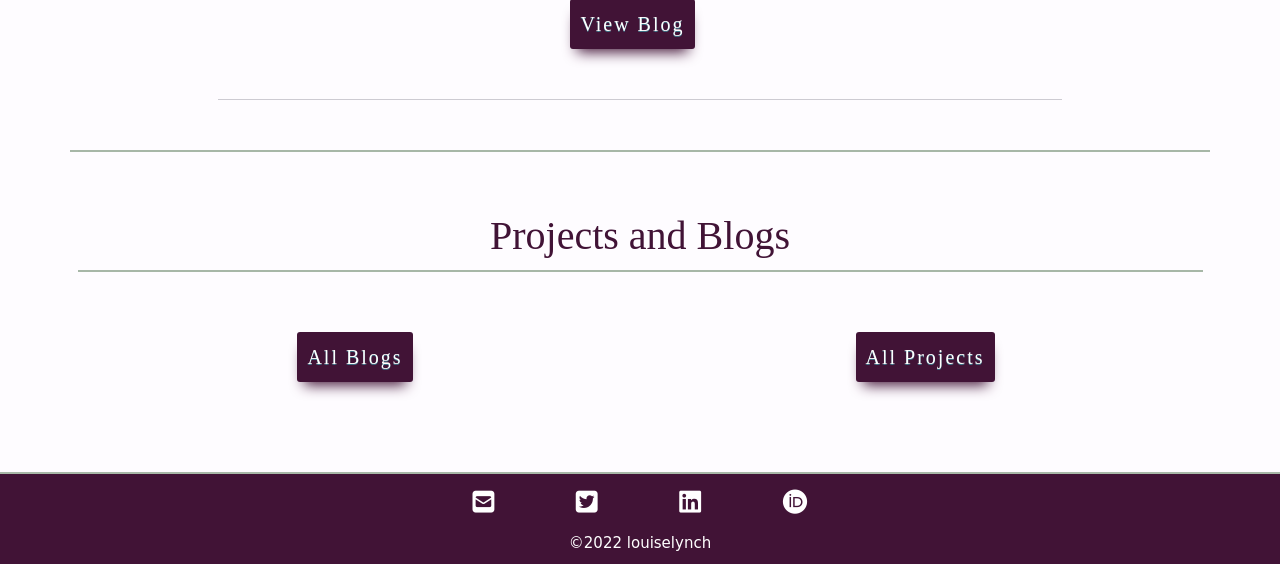
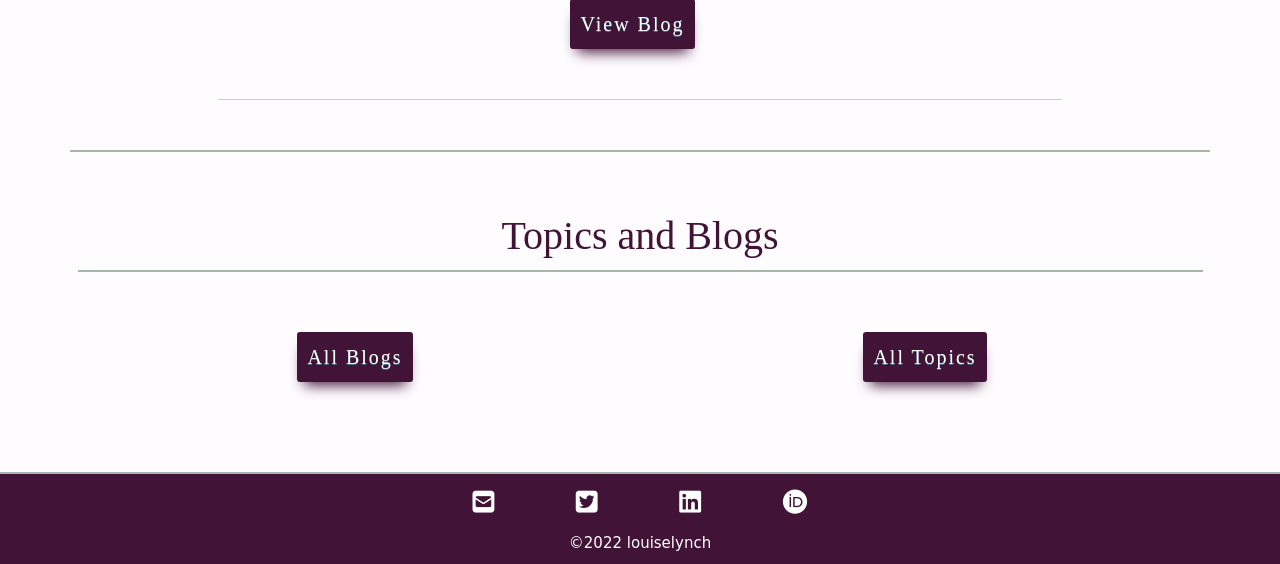
Before and after one commit to sam-timmins/l-lynch-blog, a Django app: page / in a window 1280 px wide. Shown: the part 846-1410 px from the top of the page. Run offline with Django 3.2, Linux system fonts and the light colour scheme; data that the repository does not hold is empty; some libraries are stand-ins or nearby versions; some web fonts are replaced.

Commit message:
Change projects to topics on frontend

```diff
--- a/blog/urls.py
+++ b/blog/urls.py
@@ -21,7 +21,7 @@ from django.conf.urls.static import static
 urlpatterns = [
     path('admin/', admin.site.urls),
     path('', include('home.urls')),
-    path('projects/', include('projects.urls')),
+    path('topics/', include('projects.urls')),
     path('blogs/', include('blogs.urls')),
     path('contact/', include('contact.urls')),
 ] + static(settings.MEDIA_URL, document_root=settings.MEDIA_ROOT)
--- a/home/templates/home/index.html
+++ b/home/templates/home/index.html
@@ -76,7 +76,7 @@ Homepage
 <section class="container my-5 mx-auto links-container border-top-olive text-center">
     <div class="row my-5">
         <div class="col-12">
-            <h3 class="header-text text-lg text-purple my-5 pb-3 text-center border-bottom-olive w-100">Projects and
+            <h3 class="header-text text-lg text-purple my-5 pb-3 text-center border-bottom-olive w-100">Topics and
                 Blogs</h3>
         </div>
         <div class="col-12 col-md-6">
@@ -86,9 +86,9 @@ Homepage
             </a>
         </div>
         <div class="col-12 col-md-6">
-            <a href="{% url 'projects' %}"
+            <a href="{% url 'topics' %}"
                 class="button background-purple text-white text-sm header-text fw-light p-3 letter-spacing2 my-5">
-                All Projects
+                All Topics
             </a>
         </div>
     </div>
--- a/projects/templates/projects/projects.html
+++ b/projects/templates/projects/projects.html
@@ -14,7 +14,7 @@ Projects
 <div class="col-12">
     <h1
         class="text-lg text-dark-blue text-header header-text text-center mb-5 py-5 letter-spacing2 border-bottom-olive">
-        Projects
+        Topics
     </h1>
 
     <p class="text-dark-green p-3 p-md-5 text-sm text-center text-lg-start">
@@ -46,7 +46,7 @@ Projects
                             <div class="col-12 text-center">
                                 <a href="{% url 'project_details' project.slug %}"
                                 class="button background-purple text-white text-sm header-text fw-light p-3 letter-spacing2 my-5">
-                                View Project
+                                View Topic
                             </a>
                             </div>
                         </div>
--- a/projects/urls.py
+++ b/projects/urls.py
@@ -2,7 +2,7 @@ from django.urls import path
 from . import views
 
 urlpatterns = [
-    path('', views.projects, name='projects'),
+    path('', views.projects, name='topics'),
     path(
         '<slug:project_slug>/',
         views.project_details,
--- a/templates/components/navbar.html
+++ b/templates/components/navbar.html
@@ -21,9 +21,9 @@
             <ul class="navbar-nav ms-auto p-5 p-lg-0 background-purple">
 
                 <li class="nav-item me-lg-3 me-xl-5 my-3 my-lg-0">
-                    <a class="nav-link text-sm text-white text-center p-3 rounded-3 {% if '/projects/' in request.path %}active{% endif %}" href="{% url 'projects' %}"
+                    <a class="nav-link text-sm text-white text-center p-3 rounded-3 {% if '/topics/' in request.path %}active{% endif %}" href="{% url 'topics' %}"
                         aria-labelledby="navbar-projects">
-                        Projects
+                        Topics
                     </a>
                     <span id="navbar-projects" class="sr-only">
                         A link with white text and a purple background that navigates to the projects page in the same
```
